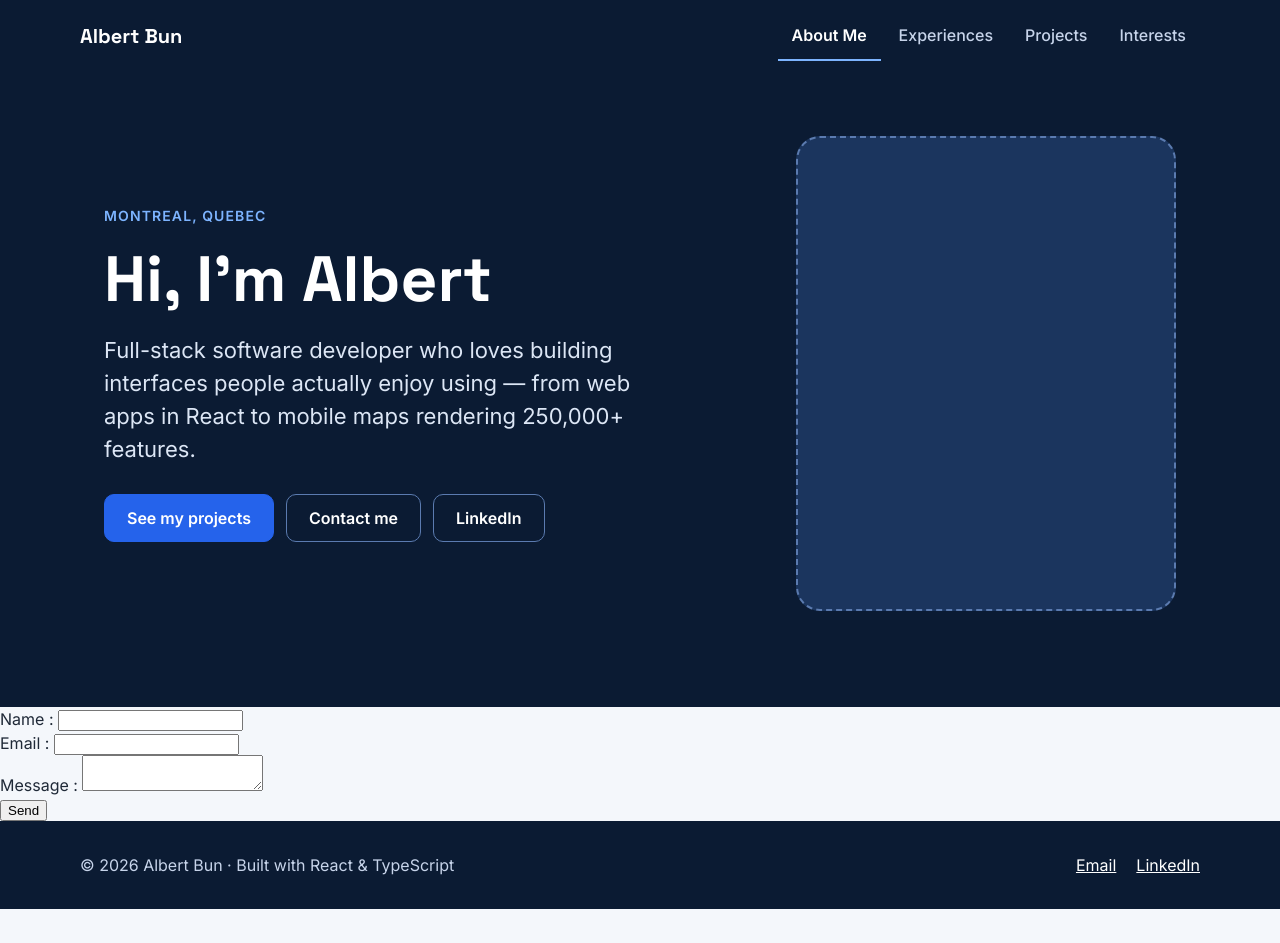
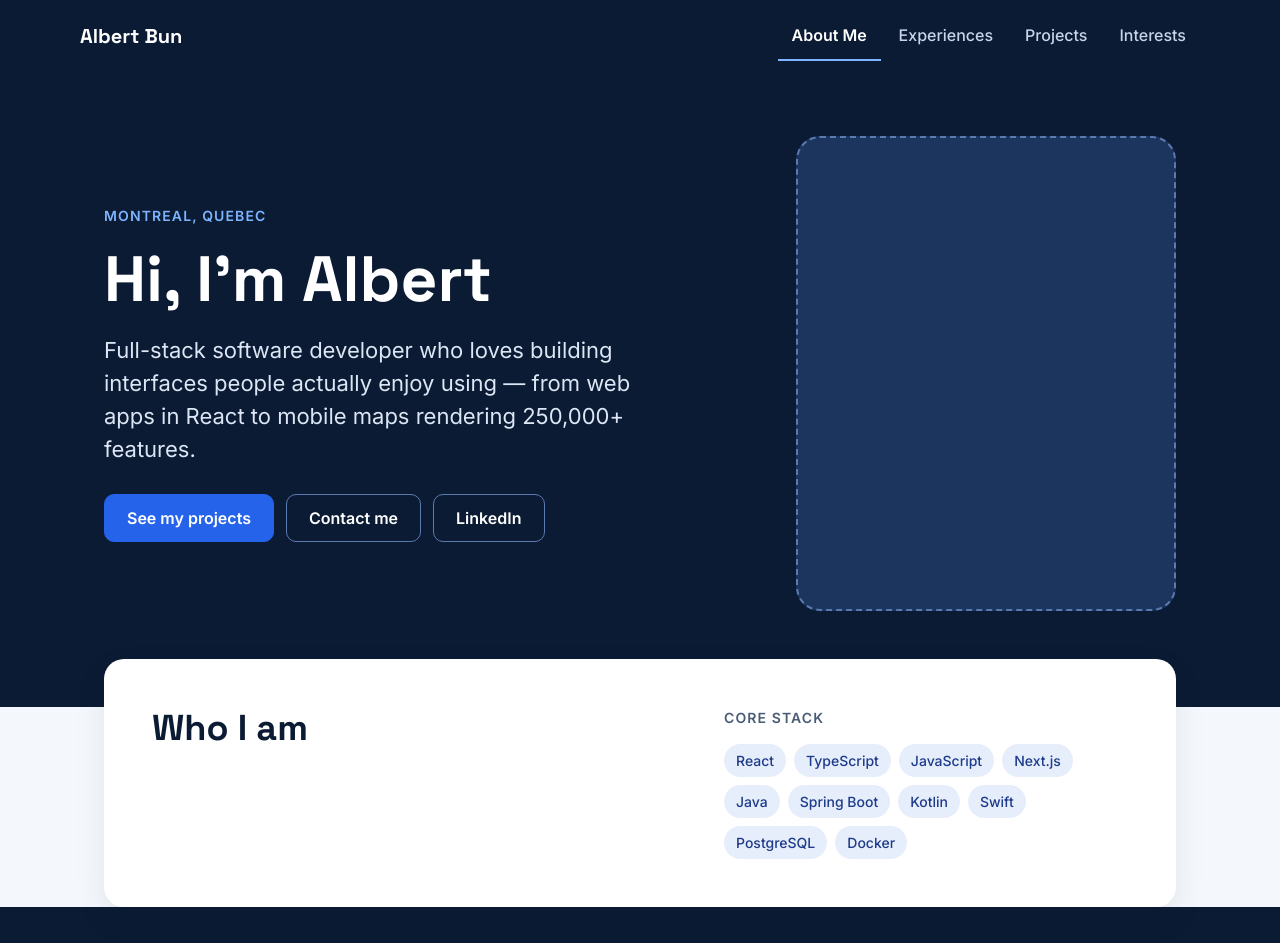
Before and after one commit to albertbun8/cv_front, a React (Vite) app: page / in a window 1280 px wide. Shown: the top 943 px of the page. Before the commit the page ends 909 px from the top, so only its background shows below. Built offline with nearby package versions, Linux system fonts and the light colour scheme.

Commit message:
feat: add about section with skills

```diff
--- /dev/null
+++ b/src/components/AboutSection.css
@@ -0,0 +1,75 @@
+/* ---------- Who I am (carte qui chevauche le bas du hero) ---------- */
+/* Structure attendue : div.container > section.about-card */
+.about-card {
+  position: relative; /* passe au-dessus du hero */
+  margin-top: -48px;
+  background: var(--white);
+  border-radius: 20px;
+  padding: 48px;
+  box-shadow: 0 12px 32px rgba(11, 27, 51, 0.08);
+  display: flex;
+  flex-wrap: wrap;
+  gap: 48px;
+}
+
+.about-text {
+  flex: 1 1 420px;
+  min-width: 0;
+  display: flex;
+  flex-direction: column;
+  gap: 16px;
+}
+
+.about-text h2 {
+  margin: 0;
+  font-size: clamp(1.75rem, 3.5vw, 2.25rem);
+  line-height: 1.2;
+}
+
+.about-text p {
+  margin: 0;
+  color: #33445E;
+}
+
+.about-stack {
+  flex: 1 1 300px;
+  min-width: 0;
+  display: flex;
+  flex-direction: column;
+  gap: 16px;
+}
+
+.about-stack h3 {
+  margin: 0;
+  font-family: var(--font-body);
+  font-size: 14px;
+  letter-spacing: 0.08em;
+  text-transform: uppercase;
+  color: var(--muted);
+}
+
+/* ---------- Chips (réutilisables ailleurs) ---------- */
+.skill-list {
+  list-style: none;
+  margin: 0;
+  padding: 0;
+  display: flex;
+  flex-wrap: wrap;
+  gap: 8px;
+}
+
+.skill-chip {
+  padding: 6px 12px;
+  border-radius: 999px;
+  background: var(--chip-bg);
+  color: var(--chip-text);
+  font-weight: 500;
+  font-size: 14px;
+}
+
+@media (max-width: 600px) {
+  .about-card {
+    padding: 28px 20px;
+    gap: 32px;
+  }
+}
--- /dev/null
+++ b/src/components/AboutSection.tsx
@@ -0,0 +1,29 @@
+import "./AboutSection.css"
+
+type AboutSectionProp = {
+    skills: string[]
+}
+
+function AboutSection({skills} : AboutSectionProp){
+    return(
+        <div className="container">
+            <section className="about-card">
+                <div className="about-text">
+                    <h2>Who I am</h2>
+                    <p></p>
+                    <p></p>
+                </div>
+                <div className="about-stack">
+                    <h3>Core stack</h3>
+                    <ul className="skill-list">
+                        {skills.map((item) => (
+                            <li key={item} className="skill-chip">{item}</li>
+                        ))}
+                    </ul>
+                </div>
+            </section>
+        </div>
+    )
+}
+
+export default AboutSection
--- /dev/null
+++ b/src/data/skills.ts
@@ -0,0 +1 @@
+export const skills: string[] = ["React", "TypeScript", "JavaScript", "Next.js", "Java", "Spring Boot", "Kotlin", "Swift", "PostgreSQL", "Docker"]
--- a/src/pages/AboutMePage.tsx
+++ b/src/pages/AboutMePage.tsx
@@ -1,16 +1,13 @@
-import ContactForm from "../components/ContactForm"
-import Header from "../components/Hero"
+import AboutSection from "../components/AboutSection"
+import Hero from "../components/Hero"
+import { skills } from "../data/skills"
 
 function AboutMePage(){
     return(
         <>
-            <Header
-                name="Albert Bun"
-                email='albert.bunwork@gmail.com'
-                title='Frontend Developer'
-            />
+            <Hero />
 
-            <ContactForm/>
+            <AboutSection skills = {skills}/>
         </>
     )
 }
```
